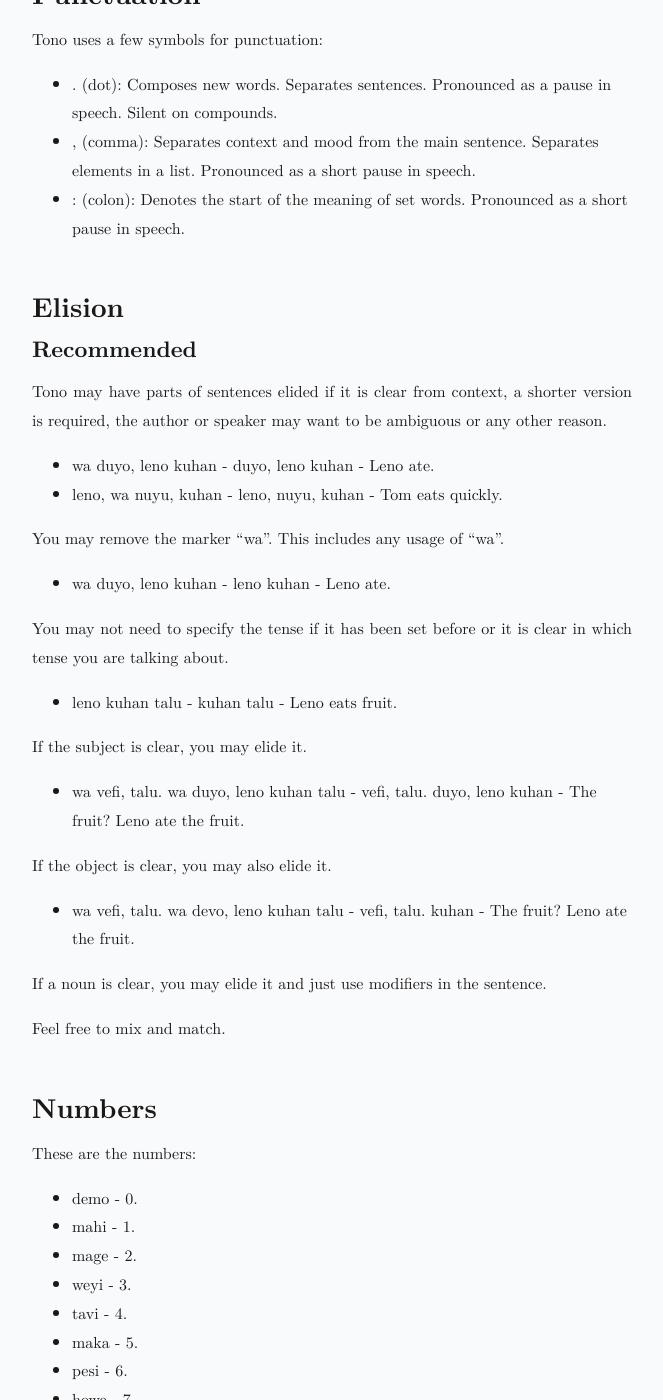
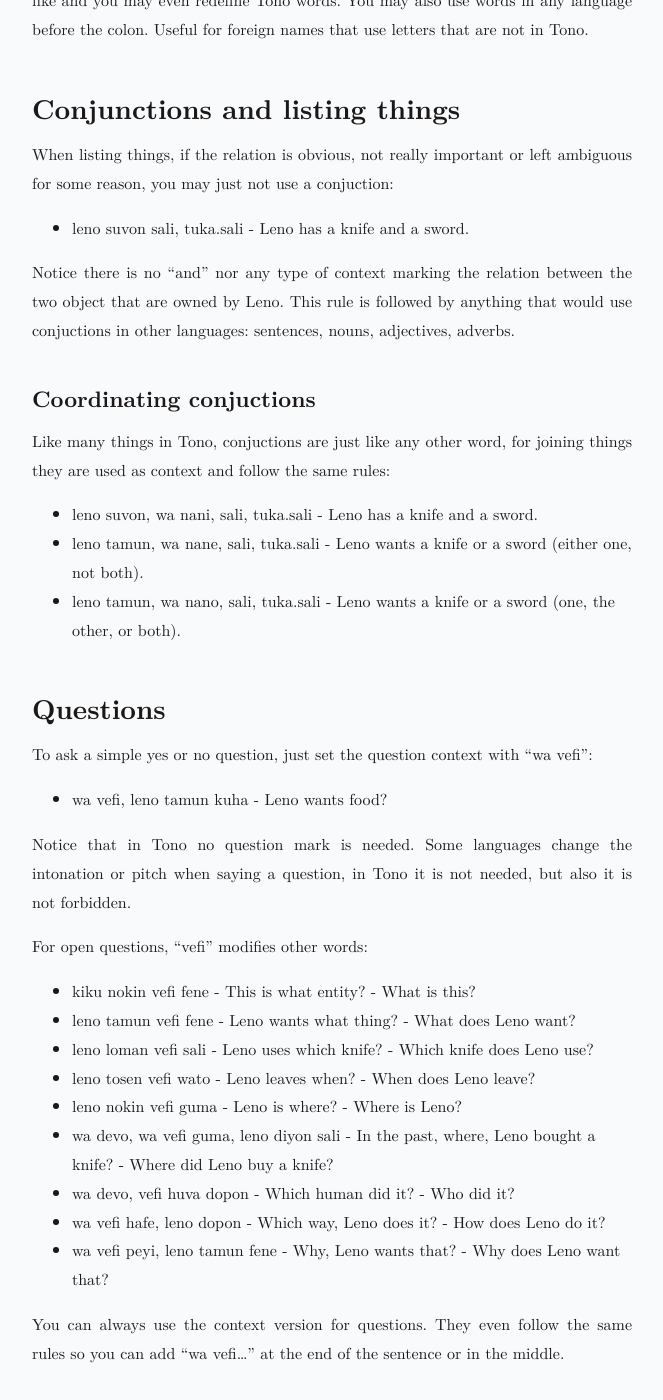
Before and after one commit to jProgr/jprogr.github.io, a Jekyll site: the page built from _posts/2024-03-12-tono-language.md, in a window 1280 px wide and 1400 px high, scrolled down 7019 px. Shown: the whole window, without its empty margins (308-971 px from the left). Built offline with Jekyll 4.4.1, drawn with Linux system fonts in a browser that asks for light colours; some of the changed text lies outside the part shown.

Commit message:
Update content
Updated "The Tono language".

```diff
--- a/_posts/2024-03-12-tono-language.md
+++ b/_posts/2024-03-12-tono-language.md
@@ -2,15 +2,15 @@
 title: "The Tono language"
 permalink: /tono-language
 custom_date: "240312"
-updated_date: "240318"
+updated_date: "2403121"
 ---
 
 # The Tono language
 
 Tono is a constructed language.
 
-Version: 1.
-Stability: Unstable.
+Version: 2.
+Stability: Approaching stability.
 
 Contents:
 - [Letters](#letters).
@@ -26,15 +26,19 @@
     - [Context](#context).
     - [Mood](#mood).
 - [Set words](#set-words).
+- [Conjunctions and listing things](#conjunctions-and-listing-things).
+    - [Coordinating conjuctions](#coordinating-conjuctions).
+- [Questions](#questions).
+- [Numbers](#numbers).
 - [Punctuation](#punctuation).
 - [Elision](#elision).
     - [Recommended](#recommended).
-- [Numbers](#numbers).
 - [Other languages and Tono](#other-languages-and-tono).
     - [Using foreign words](#using-foreign-words).
     - [IPA to Tono letters map](#ipa-to-tono-letters-map).
 - [Other](#other).
     - [Pronouns](#pronouns).
+    - [Abbreviations](#abbreviations).
 
 ## Letters
 
@@ -228,6 +232,73 @@
 
 In a sentence like this, you are saying that "yutu" means wathever is after the colon (:). You can use any word in any language after the colon (:). You may also use full and complex descriptions in Tono. You may see it as a mini dictionary that is valid during the duration of that conversation (or text). You may set as many words you like and you may even redefine Tono words. You may also use words in any language before the colon. Useful for foreign names that use letters that are not in Tono.
 
+## Conjunctions and listing things
+
+When listing things, if the relation is obvious, not really important or left ambiguous for some reason, you may just not use a conjuction:
+
+- leno suvon sali, tuka.sali - Leno has a knife and a sword.
+
+Notice there is no "and" nor any type of context marking the relation between the two object that are owned by Leno. This rule is followed by anything that would use conjuctions in other languages: sentences, nouns, adjectives, adverbs.
+
+### Coordinating conjuctions
+
+Like many things in Tono, conjuctions are just like any other word, for joining things they are used as context and follow the same rules:
+
+- leno suvon, wa nani, sali, tuka.sali - Leno has a knife and a sword.
+- leno tamun, wa nane, sali, tuka.sali - Leno wants a knife or a sword (either one, not both).
+- leno tamun, wa nano, sali, tuka.sali - Leno wants a knife or a sword (one, the other, or both).
+
+## Questions
+
+To ask a simple yes or no question, just set the question context with "wa vefi":
+
+- wa vefi, leno tamun kuha - Leno wants food?
+
+Notice that in Tono no question mark is needed. Some languages change the intonation or pitch when saying a question, in Tono it is not needed, but also it is not forbidden.
+
+For open questions, "vefi" modifies other words:
+
+- kiku nokin vefi fene - This is what entity? - What is this?
+- leno tamun vefi fene - Leno wants what thing? - What does Leno want?
+- leno loman vefi sali - Leno uses which knife? - Which knife does Leno use?
+- leno tosen vefi wato - Leno leaves when? - When does Leno leave?
+- leno nokin vefi guma - Leno is where? - Where is Leno?
+- wa devo, wa vefi guma, leno diyon sali - In the past, where, Leno bought a knife? - Where did Leno buy a knife?
+- wa devo, vefi huva dopon - Which human did it? - Who did it?
+- wa vefi hafe, leno dopon - Which way, Leno does it? - How does Leno do it?
+- wa vefi peyi, leno tamun fene - Why, Leno wants that? - Why does Leno want that?
+
+You can always use the context version for questions. They even follow the same rules so you can add "wa vefi…" at the end of the sentence or in the middle.
+
+## Numbers
+
+These are the numbers:
+
+- demo - 0.
+- mahi - 1.
+- mage - 2.
+- weyi - 3.
+- tavi - 4.
+- maka - 5.
+- pesi - 6.
+- howe - 7.
+- weke - 8.
+- gema - 9.
+
+They work like any other word in Tono; just modify a noun to establish the amount:
+
+- leno suvon tavi sali - Leno has four knives.
+
+Bigger numbers are read digit by digit:
+
+- mage demo - 20.
+- gema mage maka - 925.
+- pesi weyi demo gema weke - 63098.
+
+You can also use scientific notation for numbers with too many zeroes:
+
+- mahi demo soden pesi - 10^6 - 1 000 000.
+
 ## Punctuation
 
 Tono uses a few symbols for punctuation:
@@ -264,35 +335,6 @@
 If a noun is clear, you may elide it and just use modifiers in the sentence.
 
 Feel free to mix and match.
-
-## Numbers
-
-These are the numbers:
-
-- demo - 0.
-- mahi - 1.
-- mage - 2.
-- weyi - 3.
-- tavi - 4.
-- maka - 5.
-- pesi - 6.
-- howe - 7.
-- weke - 8.
-- gema - 9.
-
-They work like any other word in Tono; just modify a noun to establish the amount:
-
-- leno suvon tavi sali - Leno has four knives.
-
-Bigger numbers are read digit by digit:
-
-- mage demo - 20.
-- gema mage maka - 925.
-- pesi weyi demo gema weke - 63098.
-
-You can also use scientific notation for numbers with too many zeroes:
-
-- mahi demo soden pesi - 10^6 - 1 000 000.
 
 ## Other languages and Tono
 
@@ -352,4 +394,15 @@
 
 ### Pronouns
 
-Tono does not have pronouns. Instead, you always use the name of the thing you are talking about. If you don't have enough information to form a sentence, you can use a "fene" as a placeholder.
+Tono does not have pronouns. Instead, you always use the name of the thing you are talking about. If you don't have enough information to form a sentence, you can use "fene" as a placeholder.
+
+### Abbreviations
+
+Abbreviations in Tono are written in either all lowercase or the original case of the source language:
+
+- If the abbreviation is in a foreign language, do respect the writting and pronunciation. For example, UN (United Nations) would be written in all caps and read like it is in english. Alternativaly, you may read each letter using Tono, if possible: u, nana.
+- If the abbreviation is in Tono, write it in all lowercase and read each letter if it does not follow the consonant-vowel rule. Otherwise just read it like a normal word.
+
+Feel free to set any abbreviations.
+
+Lastly, there are no rules for building abbreviations in Tono. Feel free to build them however you like but do prefer ones that follow the consonant-vowel rule so they are easy to say.
```
